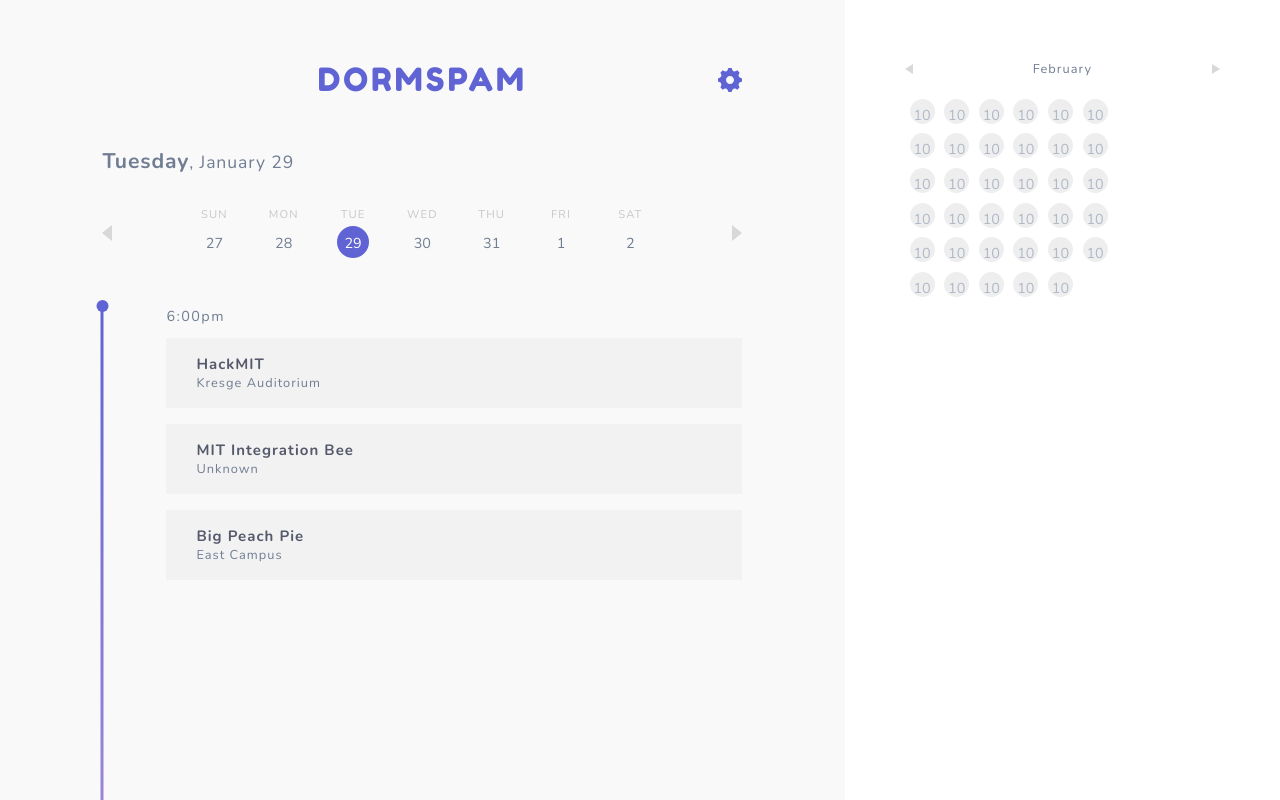
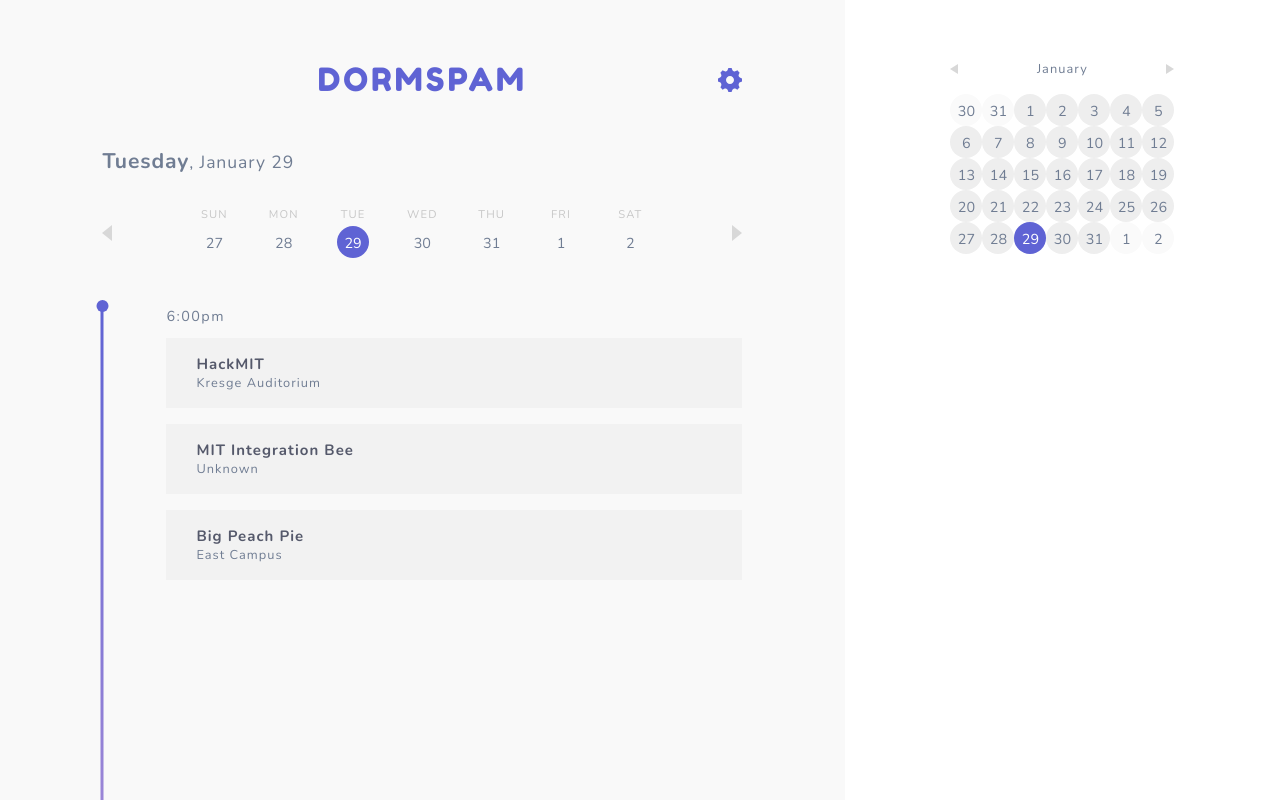
Before and after one commit to dormspam/frontend, a React (Create React App) app: page / in a window 1280 px wide. Built offline with nearby package versions, Linux system fonts and the light colour scheme.

Commit message:
Add calendar frontend

```diff
--- a/src/components/home/sidebar/HomeSidebarCalendar.css
+++ b/src/components/home/sidebar/HomeSidebarCalendar.css
@@ -1,7 +1,15 @@
+.HomeSidebarCalendar {
+  display: flex;
+  flex-direction: column;
+  align-items: center;
+  width: 224px;
+  margin: 0 auto;
+}
+
 .HomeSidebarCalendar .calendar {
   display: flex;
   flex-wrap: wrap;
-  width: 224px;
+  width: 100%;
 }
 
 .HomeSidebarCalendar h2 {
@@ -15,9 +23,8 @@
   display: flex;
   justify-content: space-between;
   align-items: center;
+  margin-bottom: 1em;
   width: 100%;
-  margin: auto;
-  margin-bottom: 1em;
 }
 
 .HomeSidebarCalendar .left-button {
--- a/src/components/home/sidebar/HomeSidebarCalendar.js
+++ b/src/components/home/sidebar/HomeSidebarCalendar.js
@@ -1,4 +1,5 @@
 import React, { Component } from "react";
+import moment from "moment";
 import "./HomeSidebarCalendar.css";
 
 import HomeSidebarCalendarDayItem from "./HomeSidebarCalendarDayItem";
@@ -8,61 +9,48 @@ class HomeSidebarCalendar extends Component {
     super(props);
 
     this.state = {
-      day: new Date(),
+      today: moment(),
     };
   }
 
   render() {
+    let dayTagsData = [];
+    const m = moment(this.state.today);
+
+    const monthStart = m.startOf("month");
+    let monthEnd = moment(monthStart);
+    monthEnd = monthEnd.endOf("month");
+
+    const weekStart = monthStart.startOf("week");
+    const weekEnd = monthEnd.endOf("week");
+
+    for (let m = weekStart; m.isBefore(weekEnd); m.add(1, 'days')) {
+      dayTagsData.push({
+        date: m.date(),
+        active: m.isSame(this.state.today, 'day'),
+        focus: m.isSame(this.state.today, 'month'),
+      });
+    }
+
+    const dayTags = dayTagsData.map(
+      (day, i) => <HomeSidebarCalendarDayItem
+                    key={i}
+                    day={day.date}
+                    active={day.active}
+                    focus={day.focus}
+                  />
+    );
+
     return (
       <div className="HomeSidebarCalendar">
         <div className="header">
           <div className="left-button" />
-          <h2>February</h2>
+          <h2>{this.state.today.format('MMMM')}</h2>
           <div className="right-button" />
         </div>
         <div className="calendar">
-
-          <HomeSidebarCalendarDayItem />
-          <HomeSidebarCalendarDayItem />
-          <HomeSidebarCalendarDayItem />
-          <HomeSidebarCalendarDayItem />
-          <HomeSidebarCalendarDayItem />
-          <HomeSidebarCalendarDayItem />
-          <HomeSidebarCalendarDayItem />
-
-          <HomeSidebarCalendarDayItem />
-          <HomeSidebarCalendarDayItem />
-          <HomeSidebarCalendarDayItem />
-          <HomeSidebarCalendarDayItem />
-          <HomeSidebarCalendarDayItem />
-          <HomeSidebarCalendarDayItem />
-          <HomeSidebarCalendarDayItem />
-
-          <HomeSidebarCalendarDayItem />
-          <HomeSidebarCalendarDayItem />
-          <HomeSidebarCalendarDayItem />
-          <HomeSidebarCalendarDayItem />
-          <HomeSidebarCalendarDayItem />
-          <HomeSidebarCalendarDayItem />
-          <HomeSidebarCalendarDayItem />
-
-          <HomeSidebarCalendarDayItem />
-          <HomeSidebarCalendarDayItem />
-          <HomeSidebarCalendarDayItem />
-          <HomeSidebarCalendarDayItem />
-          <HomeSidebarCalendarDayItem />
-          <HomeSidebarCalendarDayItem />
-          <HomeSidebarCalendarDayItem />
-
-          <HomeSidebarCalendarDayItem />
-          <HomeSidebarCalendarDayItem />
-          <HomeSidebarCalendarDayItem />
-          <HomeSidebarCalendarDayItem />
-          <HomeSidebarCalendarDayItem />
-          <HomeSidebarCalendarDayItem />
-          <HomeSidebarCalendarDayItem />
+          {dayTags}
         </div>
-
       </div>
     );
   }
--- a/src/components/home/sidebar/HomeSidebarCalendarDayItem.css
+++ b/src/components/home/sidebar/HomeSidebarCalendarDayItem.css
@@ -1,29 +1,43 @@
-.HomeSidebarWeekBarDayItem {
+.HomeSidebarCalendarDayItem {
   display: inline-block;
 }
 
-.HomeSidebarCalendarDayItem.active .circle {
-  background: #637cea;
+/* .HomeSidebarCalendarDayItem .weekday { */
+/*   font-size: 0.7em; */
+/*   letter-spacing: 0.1em; */
+/*   color: #C7C7C7; */
+/*   margin-bottom: 4px; */
+/*   text-align: center; */
+/*   width: 32px; */
+/* } */
+
+/* .HomeSidebarCalendarDayItem.active .circle { */
+/*   background: #5F63D4; */
+/*   border-radius: 16px; */
+/*   height: 32px; */
+/*   width: 32px; */
+/* } */
+
+.HomeSidebarCalendarDayItem .circle {
+  font-size: 0.9em;
   border-radius: 16px;
   height: 32px;
   width: 32px;
-}
-
-.HomeSidebarCalendarDayItem .circle {
-  background: #EEEEEE;
-  border-radius: 16px;
-  height: 25px;
-  width: 25px;
-  margin: 0.3em;
-}
-
-.HomeSidebarCalendarDayItem .circle .day {
-  color: #B0B9C7;
-  font-size: 0.9em;
-  line-height: 32px;
+  color: #707D93;
+  background-color: #FAFAFA;
+  line-height: 34px;
   text-align: center;
 }
 
-.HomeSidebarCalendarDayItem.active .circle .day {
+.HomeSidebarCalendarDayItem.focus .circle {
+  background-color: #EEEEEE;
+}
+
+.HomeSidebarCalendarDayItem.active .circle {
+  background-color: #5F63D4;
   color: #fff;
 }
+
+/* .HomeSidebarCalendarDayItem.active .circle .day { */
+/*   color: #fff; */
+/* } */
--- a/src/components/home/sidebar/HomeSidebarCalendarDayItem.js
+++ b/src/components/home/sidebar/HomeSidebarCalendarDayItem.js
@@ -1,18 +1,14 @@
 import React, { Component } from "react";
 import "./HomeSidebarCalendarDayItem.css";
 
-class HomeSidebarCalendarDayItem extends Component {
+export default class HomeSidebarCalendarDayItem extends Component {
   render() {
     return (
-      // <div className={"HomeSidebarCalendarDayItem" + (this.props.data.active ? " active" : "")}>
-      <div className="HomeSidebarCalendarDayItem">
+      <div className={"HomeSidebarCalendarDayItem" + (this.props.active ? " active" : "") + (this.props.focus ? " focus" : "")}>
         <div className="circle">
-          {/* <p className="day">{this.props.data.date}</p> */}
-          <p className="day">10</p>
+          <p className="day">{this.props.day}</p>
         </div>
       </div>
     );
   }
 }
-
-export default HomeSidebarCalendarDayItem;
```
